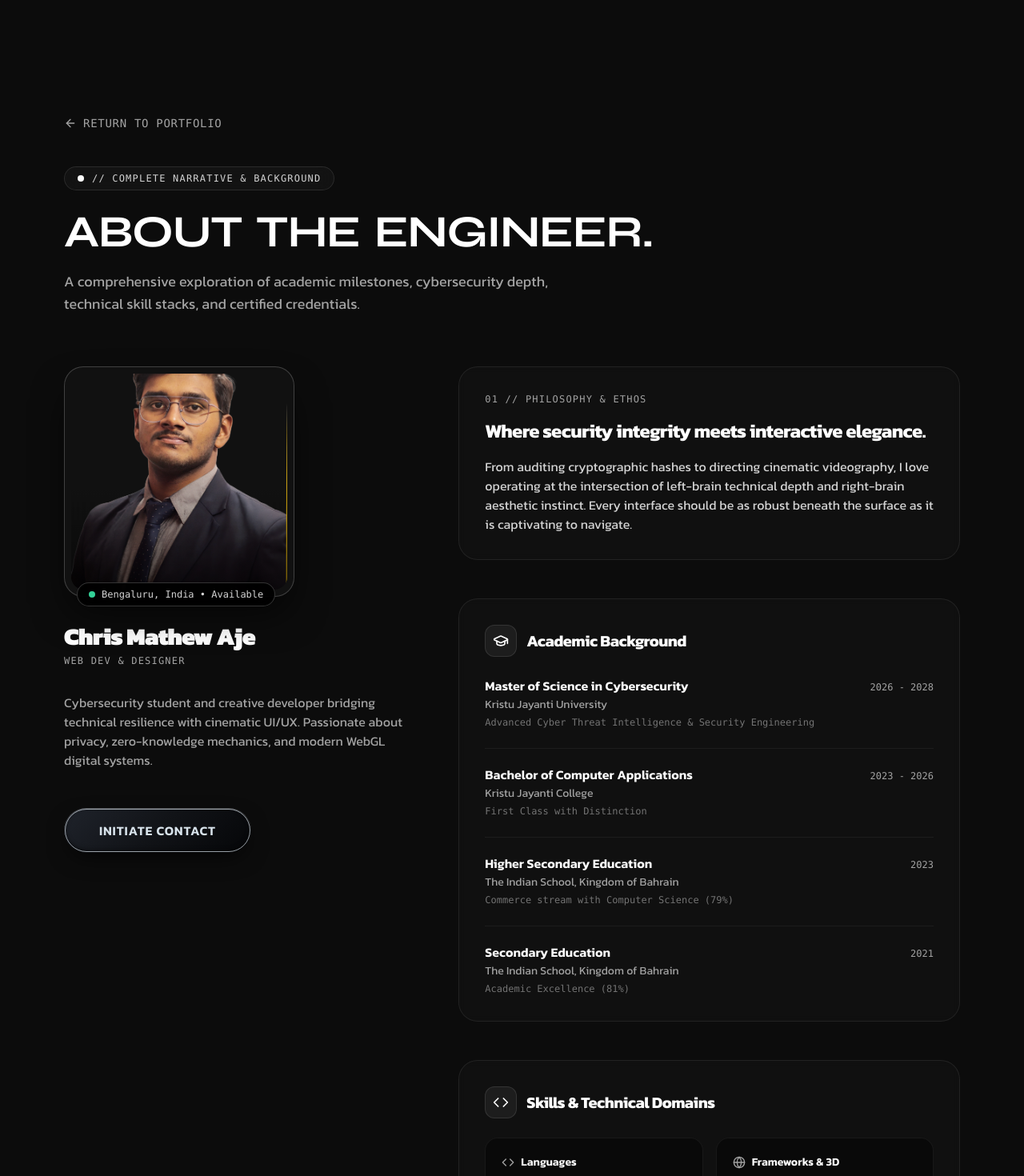
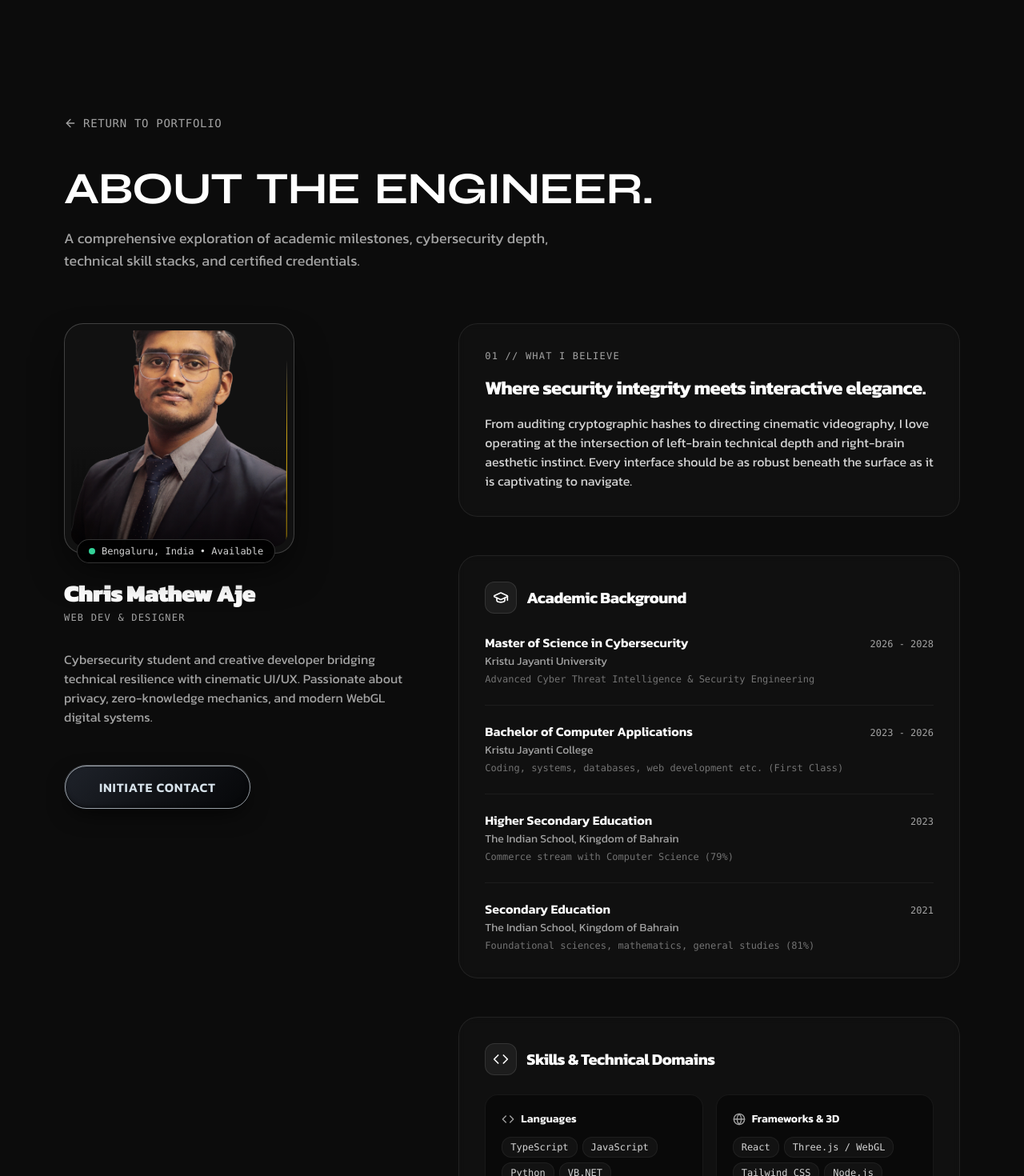
Before and after one commit to chrismat-05/thecma.xyz, a React (Vite) app: page /about in a window 1280 px wide. Shown: the top 1470 px of the page at 80% size. Built offline with nearby package versions, Linux system fonts and the light colour scheme; a web font is replaced by a local one.

Commit message:
fix: resolve selectedCategory reference error on projects page and sync about/lanyard updates

```diff
--- a/src/components/hero/LanyardHeroScene.tsx
+++ b/src/components/hero/LanyardHeroScene.tsx
@@ -131,7 +131,7 @@ export const LanyardHeroScene: React.FC<LanyardProps> = ({ scrollProgress = 0 })
       bctx.fill();
       bctx.fillStyle = "#ffffff";
       bctx.font = "bold 13px monospace";
-      bctx.fillText("● ACTIVE 2025", 65, 406);
+      bctx.fillText("● ACTIVE 2022", 65, 406);
 
       // Barcode simulation
       bctx.fillStyle = "#ffffff";
@@ -140,7 +140,7 @@ export const LanyardHeroScene: React.FC<LanyardProps> = ({ scrollProgress = 0 })
       }
       bctx.font = "14px monospace";
       bctx.fillStyle = "#52525b";
-      bctx.fillText("ID: 8848-9142-CMA-STUDIO", 50, 715);
+      bctx.fillText("ID: 88489-14245-CMA-STUDIO", 50, 715);
     }
 
     const badgeTexture = new THREE.CanvasTexture(badgeCanvas);
--- a/src/pages/AboutPage.tsx
+++ b/src/pages/AboutPage.tsx
@@ -18,7 +18,7 @@ export const AboutPage: React.FC = () => {
       year: "2023 - 2026",
       institution: "Kristu Jayanti College",
       degree: "Bachelor of Computer Applications",
-      focus: "First Class with Distinction",
+      focus: "Coding, systems, databases, web development etc. (First Class)",
     },
     {
       year: "2023",
@@ -30,7 +30,7 @@ export const AboutPage: React.FC = () => {
       year: "2021",
       institution: "The Indian School, Kingdom of Bahrain",
       degree: "Secondary Education",
-      focus: "Academic Excellence (81%)",
+      focus: "Foundational sciences, mathematics, general studies (81%)",
     },
   ];
 
@@ -138,7 +138,6 @@ export const AboutPage: React.FC = () => {
         </div>
 
         <SectionTitleReveal
-          badge="// COMPLETE NARRATIVE & BACKGROUND"
           title="About The Engineer."
           subtitle="A comprehensive exploration of academic milestones, cybersecurity depth, technical skill stacks, and certified credentials."
           align="left"
@@ -186,7 +185,7 @@ export const AboutPage: React.FC = () => {
             {/* 1. Philosophy */}
             <div className="p-8 rounded-3xl bg-neutral-900/40 border border-white/[0.08] backdrop-blur-sm space-y-4">
               <span className="text-xs font-mono text-neutral-400 uppercase tracking-widest block">
-                01 // Philosophy & Ethos
+                01 // What I believe
               </span>
               <h4 className="text-2xl font-bold text-white tracking-tight">
                 Where security integrity meets interactive elegance.
--- a/src/pages/ProjectsPage.tsx
+++ b/src/pages/ProjectsPage.tsx
@@ -133,7 +133,7 @@ export const ProjectsPage: React.FC = () => {
         </div>
 
         {/* 1. Bento Spotlight Banner (Dynamic Featured Showcase) */}
-        {spotlightProject && selectedCategory === "all" && !searchQuery && (
+        {spotlightProject && selectedService === "all" && !searchQuery && (
           <div className="mb-16 rounded-[32px] sm:rounded-[40px] border border-white/15 bg-gradient-to-b from-white/[0.07] via-neutral-950/80 to-black p-6 sm:p-10 relative overflow-hidden group shadow-2xl backdrop-blur-xl">
             <div
               className="absolute -top-32 -right-32 w-96 h-96 rounded-full blur-[140px] pointer-events-none opacity-40"
```
